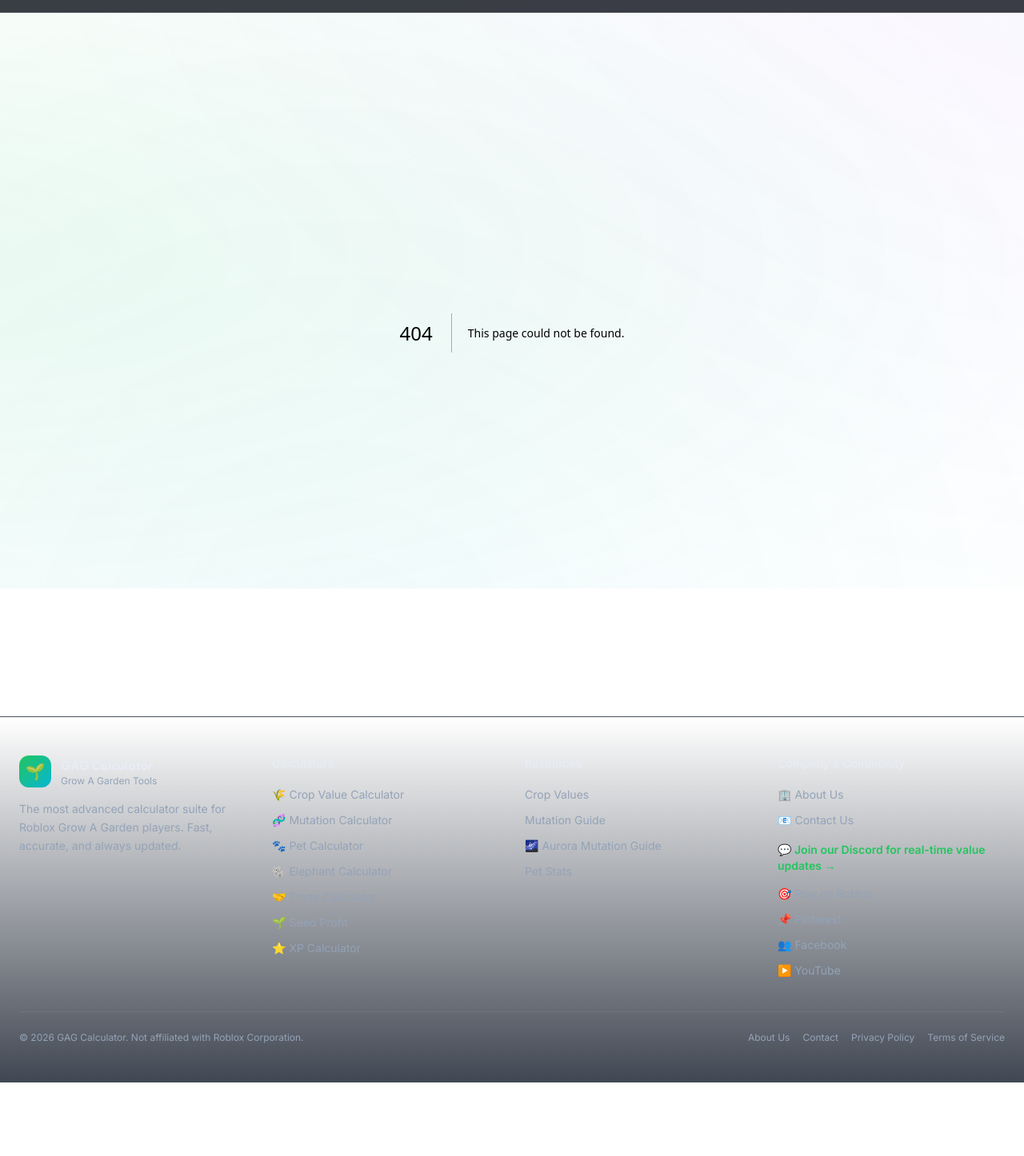
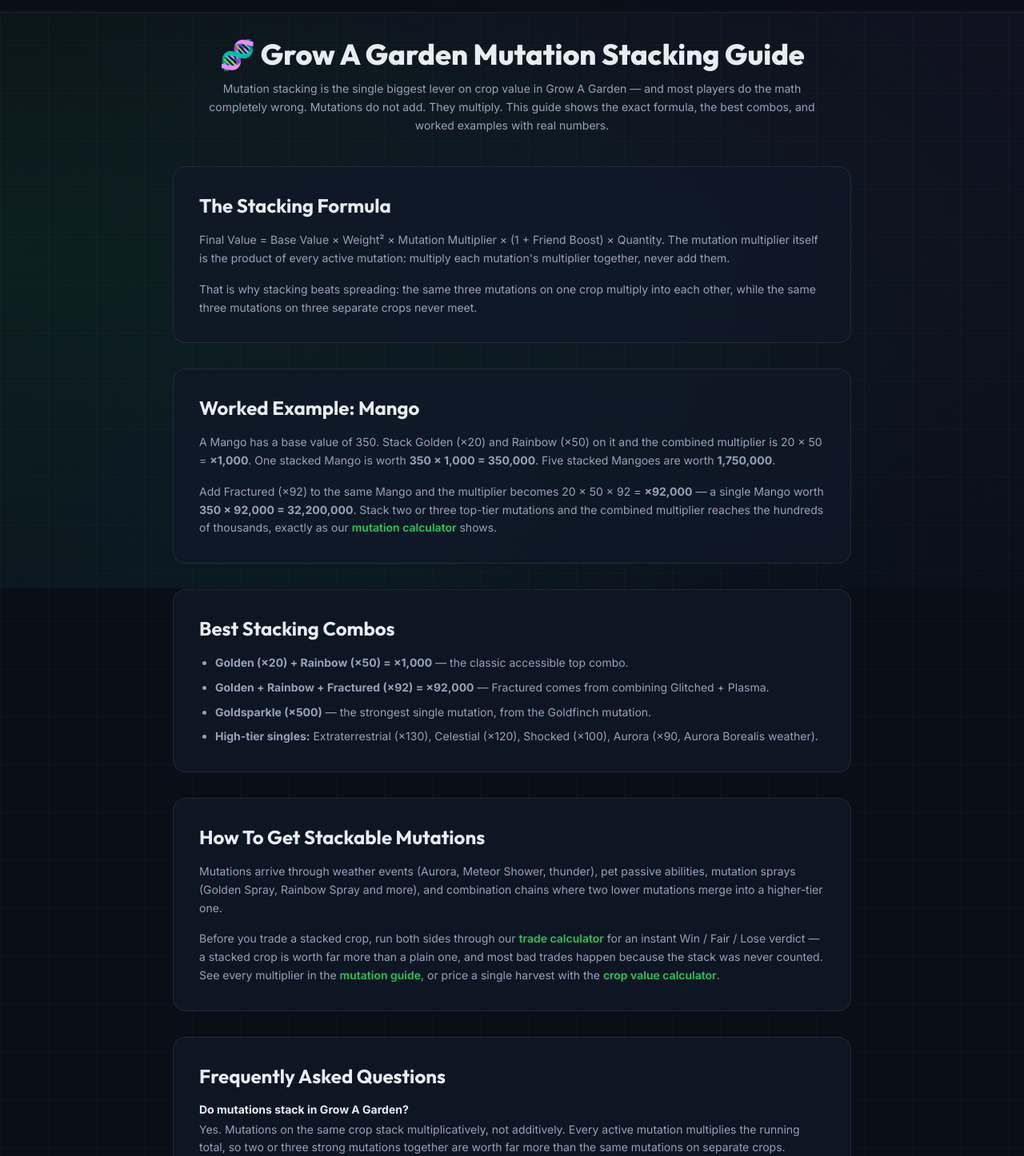
Before and after one commit to liveetcstream-beep/grow-a-garden-calculator, a Next.js app: page /mutation-stacking-guide in a window 1280 px wide. Before the commit this address had no page. Shown: the part 64-1510 px from the top of the page at 80% size. Before the commit the page ends 1418 px from the top, so only its background shows below. Built offline with nearby package versions, Linux system fonts and the light colour scheme.

Commit message:
New page: mutation stacking guide (targets grow a garden mutation multiplier queries)

```diff
--- /dev/null
+++ b/src/app/mutation-stacking-guide/page.tsx
@@ -0,0 +1,209 @@
+import type { Metadata } from "next";
+import Link from "next/link";
+
+const stackTitle = "Grow A Garden Mutation Multiplier: Stacking Guide";
+const stackDesc =
+  "Learn how mutation stacking works in Grow A Garden: multipliers multiply, they don't add. Golden ×20 + Rainbow ×50 = ×1,000, plus best combos.";
+const stackUrl = "https://growagardencalcs.com/mutation-stacking-guide";
+
+const stackFaqs = [
+  {
+    q: "Do mutations stack in Grow A Garden?",
+    a: "Yes. Mutations on the same crop stack multiplicatively, not additively. Every active mutation multiplies the running total, so two or three strong mutations together are worth far more than the same mutations on separate crops.",
+  },
+  {
+    q: "Do mutation multipliers add or multiply?",
+    a: "They multiply. Golden (×20) plus Rainbow (×50) is not ×70 — it is 20 × 50 = ×1,000. This single misunderstanding is why many players undervalue their stacked crops in trades.",
+  },
+  {
+    q: "What is the best mutation stacking combo?",
+    a: "The most accessible top combo is Golden (×20) + Rainbow (×50) = ×1,000. Add Fractured (×92) and the same crop reaches ×92,000. The strongest single mutation is Goldsparkle (×500).",
+  },
+  {
+    q: "How much is a Golden + Rainbow crop worth?",
+    a: "Take a Mango with a base value of 350. With Golden + Rainbow stacked (×1,000) it is worth 350,000. Five stacked Mangoes are worth 1,750,000 — same crop, same garden, just the right mutations.",
+  },
+  {
+    q: "Does Fractured stack with other mutations?",
+    a: "Yes. Fractured (×92), made by combining Glitched + Plasma, multiplies with every other active mutation. Golden + Rainbow + Fractured on one crop gives 20 × 50 × 92 = ×92,000.",
+  },
+  {
+    q: "How do I calculate my stacked crop value?",
+    a: "Use our mutation calculator to stack any combination and see the true multiplier, or the crop value calculator for a single harvest with weight, mutations, quantity and friend boost applied.",
+  },
+];
+
+const stackFaqSchema = {
+  "@context": "https://schema.org",
+  "@type": "FAQPage",
+  mainEntity: stackFaqs.map((f) => ({
+    "@type": "Question",
+    name: f.q,
+    acceptedAnswer: { "@type": "Answer", text: f.a },
+  })),
+};
+
+export const metadata: Metadata = {
+  title: stackTitle,
+  description: stackDesc,
+  keywords: [
+    "grow a garden mutation multiplier",
+    "mutation multiplier grow a garden",
+    "grow a garden mutation stacking",
+    "mutation stacking guide",
+    "how to stack mutations grow a garden",
+    "GAG mutation calculator",
+  ],
+  alternates: { canonical: "/mutation-stacking-guide" },
+  openGraph: {
+    title: stackTitle,
+    description: stackDesc,
+    url: stackUrl,
+    siteName: "Grow A Garden Calculator",
+    images: [
+      {
+        url: "/og-image.png",
+        width: 1200,
+        height: 630,
+        alt: stackTitle,
+      },
+    ],
+    type: "website",
+  },
+  twitter: {
+    card: "summary_large_image",
+    title: stackTitle,
+    description: stackDesc,
+    images: ["/og-image.png"],
+  },
+};
+
+export default function MutationStackingGuidePage() {
+  return (
+    <div className="max-w-4xl mx-auto px-4 sm:px-6 py-8">
+      <script
+        type="application/ld+json"
+        dangerouslySetInnerHTML={{ __html: JSON.stringify(stackFaqSchema) }}
+      />
+      <div className="text-center mb-10">
+        <h1
+          className="text-3xl sm:text-4xl font-extrabold mb-3"
+          style={{ fontFamily: "var(--font-display)", color: "var(--foreground)" }}
+        >
+          🧬 Grow A Garden Mutation Stacking Guide
+        </h1>
+        <p className="text-sm max-w-3xl mx-auto leading-relaxed" style={{ color: "var(--muted)" }}>
+          Mutation stacking is the single biggest lever on crop value in Grow A Garden — and most
+          players do the math completely wrong. Mutations do not add. They multiply. This guide
+          shows the exact formula, the best combos, and worked examples with real numbers.
+        </p>
+      </div>
+
+      <div className="glass-card-static p-6 sm:p-8 rounded-2xl border mb-8" style={{ borderColor: "var(--glass-border)" }}>
+        <h2 className="text-2xl font-bold mb-4" style={{ fontFamily: "var(--font-display)", color: "var(--foreground)" }}>
+          The Stacking Formula
+        </h2>
+        <p className="text-sm leading-relaxed mb-4" style={{ color: "var(--muted)" }}>
+          Final Value = Base Value × Weight² × Mutation Multiplier × (1 + Friend Boost) × Quantity.
+          The mutation multiplier itself is the product of every active mutation: multiply each
+          mutation&apos;s multiplier together, never add them.
+        </p>
+        <p className="text-sm leading-relaxed" style={{ color: "var(--muted)" }}>
+          That is why stacking beats spreading: the same three mutations on one crop multiply into
+          each other, while the same three mutations on three separate crops never meet.
+        </p>
+      </div>
+
+      <div className="glass-card-static p-6 sm:p-8 rounded-2xl border mb-8" style={{ borderColor: "var(--glass-border)" }}>
+        <h2 className="text-2xl font-bold mb-4" style={{ fontFamily: "var(--font-display)", color: "var(--foreground)" }}>
+          Worked Example: Mango
+        </h2>
+        <p className="text-sm leading-relaxed mb-4" style={{ color: "var(--muted)" }}>
+          A Mango has a base value of 350. Stack Golden (×20) and Rainbow (×50) on it and the
+          combined multiplier is 20 × 50 = <strong>×1,000</strong>. One stacked Mango is worth{" "}
+          <strong>350 × 1,000 = 350,000</strong>. Five stacked Mangoes are worth{" "}
+          <strong>1,750,000</strong>.
+        </p>
+        <p className="text-sm leading-relaxed" style={{ color: "var(--muted)" }}>
+          Add Fractured (×92) to the same Mango and the multiplier becomes 20 × 50 × 92 ={" "}
+          <strong>×92,000</strong> — a single Mango worth <strong>350 × 92,000 = 32,200,000</strong>.
+          Stack two or three top-tier mutations and the combined multiplier reaches the hundreds
+          of thousands, exactly as our{" "}
+          <Link href="/mutation-calculator" className="text-[var(--primary)] hover:underline font-semibold">
+            mutation calculator
+          </Link>{" "}
+          shows.
+        </p>
+      </div>
+
+      <div className="glass-card-static p-6 sm:p-8 rounded-2xl border mb-8" style={{ borderColor: "var(--glass-border)" }}>
+        <h2 className="text-2xl font-bold mb-4" style={{ fontFamily: "var(--font-display)", color: "var(--foreground)" }}>
+          Best Stacking Combos
+        </h2>
+        <ul className="text-sm leading-relaxed space-y-2 list-disc pl-5" style={{ color: "var(--muted)" }}>
+          <li>
+            <strong>Golden (×20) + Rainbow (×50) = ×1,000</strong> — the classic accessible top combo.
+          </li>
+          <li>
+            <strong>Golden + Rainbow + Fractured (×92) = ×92,000</strong> — Fractured comes from
+            combining Glitched + Plasma.
+          </li>
+          <li>
+            <strong>Goldsparkle (×500)</strong> — the strongest single mutation, from the Goldfinch
+            mutation.
+          </li>
+          <li>
+            <strong>High-tier singles:</strong> Extraterrestrial (×130), Celestial (×120),
+            Shocked (×100), Aurora (×90, Aurora Borealis weather).
+          </li>
+        </ul>
+      </div>
+
+      <div className="glass-card-static p-6 sm:p-8 rounded-2xl border mb-8" style={{ borderColor: "var(--glass-border)" }}>
+        <h2 className="text-2xl font-bold mb-4" style={{ fontFamily: "var(--font-display)", color: "var(--foreground)" }}>
+          How To Get Stackable Mutations
+        </h2>
+        <p className="text-sm leading-relaxed mb-4" style={{ color: "var(--muted)" }}>
+          Mutations arrive through weather events (Aurora, Meteor Shower, thunder), pet passive
+          abilities, mutation sprays (Golden Spray, Rainbow Spray and more), and combination chains
+          where two lower mutations merge into a higher-tier one.
+        </p>
+        <p className="text-sm leading-relaxed" style={{ color: "var(--muted)" }}>
+          Before you trade a stacked crop, run both sides through our{" "}
+          <Link href="/trade-calculator" className="text-[var(--primary)] hover:underline font-semibold">
+            trade calculator
+          </Link>{" "}
+          for an instant Win / Fair / Lose verdict — a stacked crop is worth far more than a plain
+          one, and most bad trades happen because the stack was never counted. See every multiplier
+          in the{" "}
+          <Link href="/mutation-guide" className="text-[var(--primary)] hover:underline font-semibold">
+            mutation guide
+          </Link>
+          , or price a single harvest with the{" "}
+          <Link href="/crop-calculator" className="text-[var(--primary)] hover:underline font-semibold">
+            crop value calculator
+          </Link>
+          .
+        </p>
+      </div>
+
+      <div className="glass-card-static p-6 sm:p-8 rounded-2xl border" style={{ borderColor: "var(--glass-border)" }}>
+        <h2 className="text-2xl font-bold mb-4" style={{ fontFamily: "var(--font-display)", color: "var(--foreground)" }}>
+          Frequently Asked Questions
+        </h2>
+        <div className="space-y-4">
+          {stackFaqs.map((f) => (
+            <div key={f.q}>
+              <h3 className="font-bold text-sm mb-1" style={{ color: "var(--foreground)" }}>
+                {f.q}
+              </h3>
+              <p className="text-sm leading-relaxed" style={{ color: "var(--muted)" }}>
+                {f.a}
+              </p>
+            </div>
+          ))}
+        </div>
+      </div>
+    </div>
+  );
+}
```
